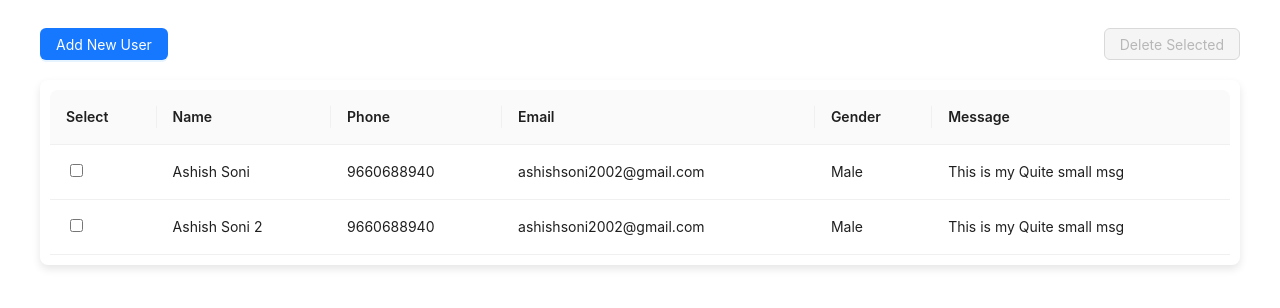
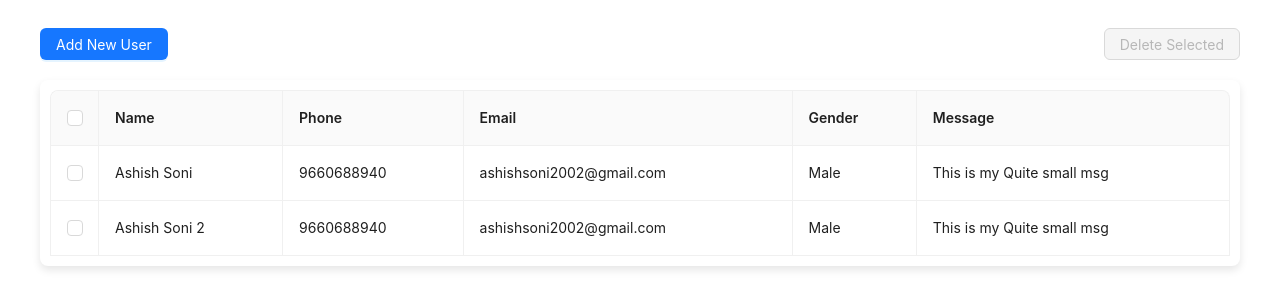
Before and after one commit to ashishsoniii/form-table-manager, a Next.js app: page / in a window 1280 px wide. Shown: the top 308 px of the page. Built offline with nearby package versions, Linux system fonts and the light colour scheme.

Commit message:
[UI] Using native checkbox of table antd

```diff
--- a/src/app/page.tsx
+++ b/src/app/page.tsx
@@ -1,6 +1,5 @@
 "use client";
 
-import styles from "./page.module.css";
 import { Button, Col, Row, Table } from "antd";
 import Modals from "./Components/Modal";
 import { FormData } from "./types/types";
@@ -10,7 +9,7 @@ import { v4 as uuidv4 } from "uuid";
 export default function Home() {
   const [formData, setFormData] = useState<FormData[]>([
     {
-      id: uuidv4(), // Automatically generating ID
+      id: uuidv4(),
       name: "Ashish Soni",
       phone: "9660688940",
       email: "ashishsoni2002@gmail.com",
@@ -18,7 +17,7 @@ export default function Home() {
       message: "This is my Quite small msg",
     },
     {
-      id: uuidv4(), // Automatically generating ID
+      id: uuidv4(),
       name: "Ashish Soni 2",
       phone: "9660688940",
       email: "ashishsoni2002@gmail.com",
@@ -27,22 +26,9 @@ export default function Home() {
     },
   ]);
 
-  const [selectedRowKeys, setSelectedRowKeys] = useState<React.Key[]>([]); // to store selected row keys
+  const [selectedRowKeys, setSelectedRowKeys] = useState<React.Key[]>([]);
 
   const columns = [
-    {
-      title: "Select",
-      dataIndex: "select",
-      key: "select",
-      render: (text: any, record: any) => (
-        <input
-          type="checkbox"
-          checked={selectedRowKeys.includes(record.id)}
-          onChange={() => handleRowSelection(record.id)}
-        />
-      ),
-    },
-
     {
       title: "Name",
       dataIndex: "name",
@@ -84,12 +70,12 @@ export default function Home() {
     setSelectedRowKeys([]); // Clear selected rows after deletion
   };
 
-  const handleRowSelection = (id: string) => {
-    const newSelectedKeys = selectedRowKeys.includes(id)
-      ? selectedRowKeys.filter((key) => key !== id) // Deselect
-      : [...selectedRowKeys, id]; // Select
-
-    setSelectedRowKeys(newSelectedKeys);
+  //
+  const rowSelection = {
+    selectedRowKeys,
+    onChange: (newSelectedRowKeys: React.Key[]) => {
+      setSelectedRowKeys(newSelectedRowKeys);
+    },
   };
 
   return (
@@ -110,15 +96,6 @@ export default function Home() {
         </Col>
       </Row>
 
-      {/* <Button
-        color="danger"
-        variant="outlined"
-        onClick={handleDelete}
-        disabled={selectedRowKeys.length === 0}
-      >
-        Delete Selected
-      </Button> */}
-
       <div
         style={{
           padding: "10px",
@@ -132,6 +109,8 @@ export default function Home() {
           dataSource={dataSource}
           pagination={false}
           rowKey="id"
+          rowSelection={rowSelection} // this Ant Design's rowSelection (takes React.key[])
+          bordered
         />
       </div>
     </div>
```
